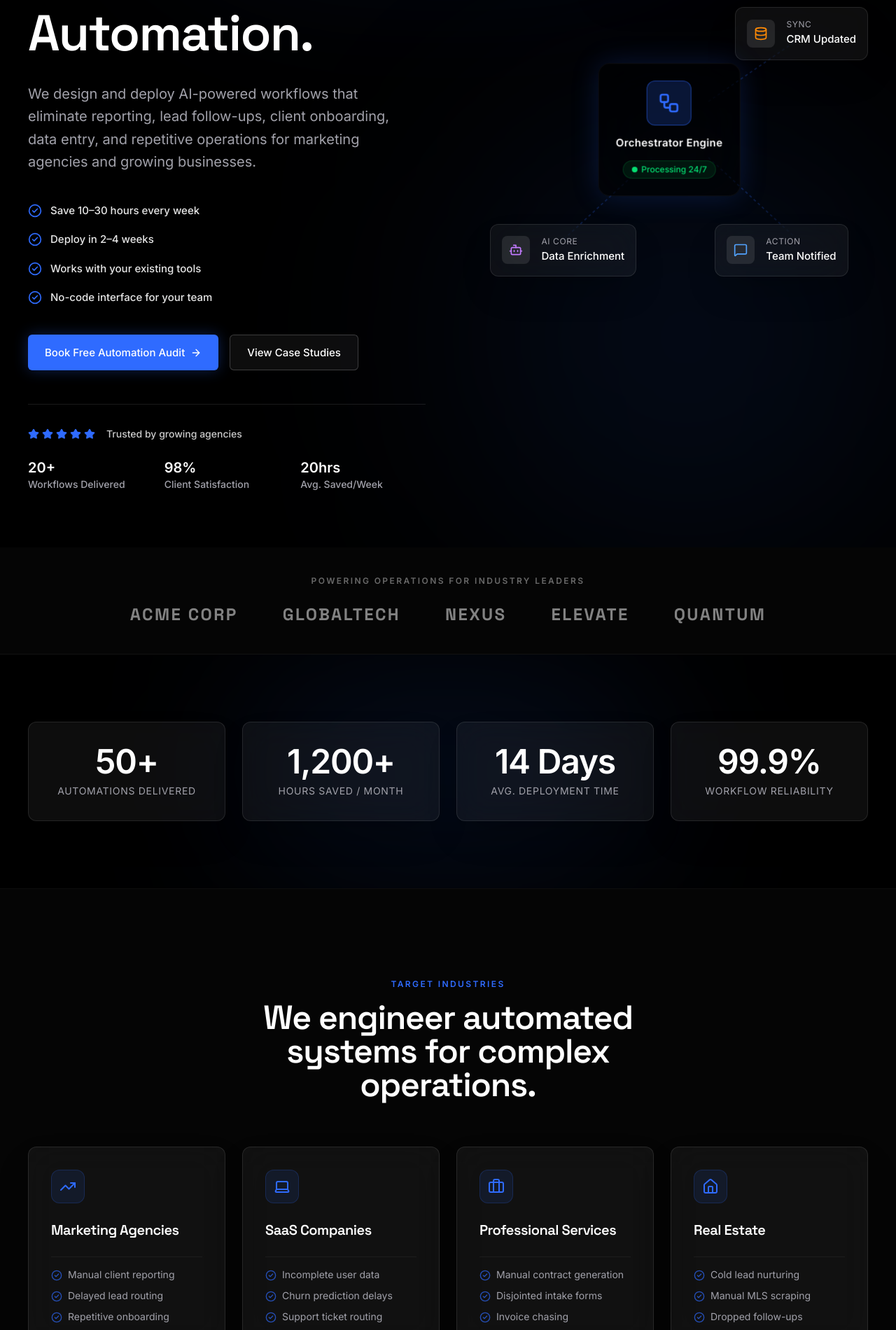
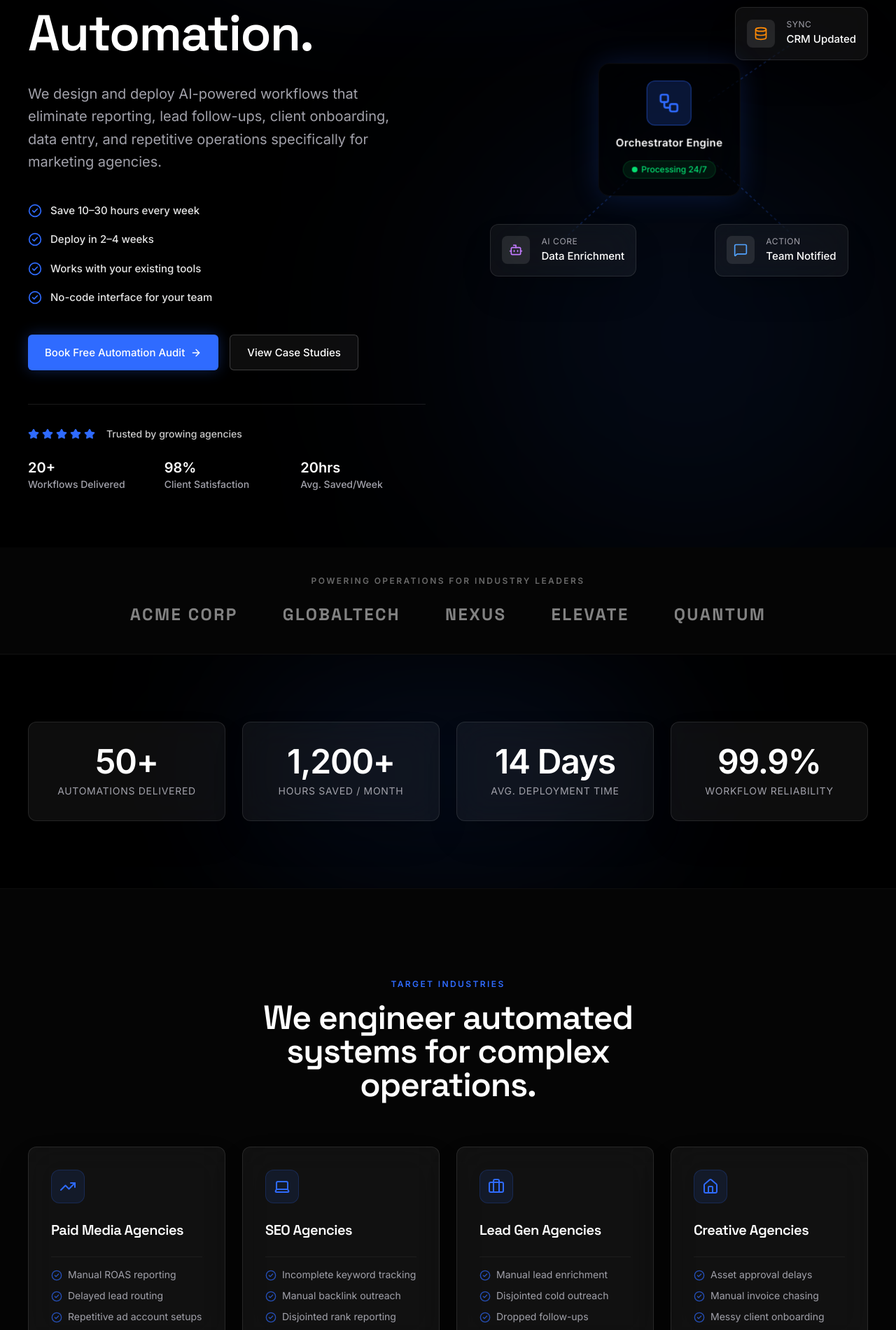
Before and after one commit to tanishksuede/flowmatic, a Next.js app: page / in a window 1280 px wide. Shown: the part 460-2360 px from the top of the page at 70% size. Built offline with nearby package versions, Linux system fonts and the light colour scheme.

Commit message:
Re-niche entire website to exclusively target Marketing Agencies

```diff
--- a/src/app/page.tsx
+++ b/src/app/page.tsx
@@ -76,7 +76,7 @@ export default function Home() {
               </h1>
 
               <p className="text-lg md:text-xl text-body max-w-[560px] mb-10 leading-relaxed">
-                We design and deploy AI-powered workflows that eliminate reporting, lead follow-ups, client onboarding, data entry, and repetitive operations for marketing agencies and growing businesses.
+                We design and deploy AI-powered workflows that eliminate reporting, lead follow-ups, client onboarding, data entry, and repetitive operations specifically for marketing agencies.
               </p>
 
               <div className="flex flex-col gap-4 mb-10">
@@ -266,28 +266,28 @@ export default function Home() {
               {[
                 {
                   icon: TrendingUp,
-                  title: "Marketing Agencies",
-                  problems: ["Manual client reporting", "Delayed lead routing", "Repetitive onboarding"]
+                  title: "Paid Media Agencies",
+                  problems: ["Manual ROAS reporting", "Delayed lead routing", "Repetitive ad account setups"]
                 },
                 {
                   icon: Laptop,
-                  title: "SaaS Companies",
-                  problems: ["Incomplete user data", "Churn prediction delays", "Support ticket routing"]
+                  title: "SEO Agencies",
+                  problems: ["Incomplete keyword tracking", "Manual backlink outreach", "Disjointed rank reporting"]
                 },
                 {
                   icon: Briefcase,
-                  title: "Professional Services",
-                  problems: ["Manual contract generation", "Disjointed intake forms", "Invoice chasing"]
+                  title: "Lead Gen Agencies",
+                  problems: ["Manual lead enrichment", "Disjointed cold outreach", "Dropped follow-ups"]
                 },
                 {
                   icon: HomeIcon,
-                  title: "Real Estate",
-                  problems: ["Cold lead nurturing", "Manual MLS scraping", "Dropped follow-ups"]
+                  title: "Creative Agencies",
+                  problems: ["Asset approval delays", "Manual invoice chasing", "Messy client onboarding"]
                 }
               ].map((industry, i) => (
                 <div key={i} className="glass-card p-8 flex flex-col gap-6 reveal-item hover:-translate-y-2 transition-transform duration-300">
                   <div className="w-12 h-12 bg-accent/10 rounded-xl flex items-center justify-center border border-accent/20">
-                    <industry.icon className="w-6 h-6 text-accent" />
+                     <industry.icon className="w-6 h-6 text-accent" />
                   </div>
                   <h3 className="text-xl text-white font-semibold">{industry.title}</h3>
                   <div className="flex flex-col gap-3 border-t border-white/5 pt-4">
--- a/src/app/work/page.tsx
+++ b/src/app/work/page.tsx
@@ -40,7 +40,8 @@ export default function Work() {
 
         const getScrollAmount = () => {
           const scrollWidth = wrapper.scrollWidth;
-          return -(scrollWidth - window.innerWidth + 100);
+          // Add enough padding so the last card completely clears the right edge of the screen
+          return -(scrollWidth - window.innerWidth + 400);
         };
 
         const tween = gsap.to(wrapper, {
@@ -85,9 +86,9 @@ export default function Work() {
             <div className="grid grid-cols-1 lg:grid-cols-2 gap-8">
               {[
                 {
-                  industry: "B2B SaaS",
-                  problem: "Sales reps spent 15 hours/week manually enriching leads, resulting in delayed follow-ups and lost deals.",
-                  solution: "Deployed an n8n webhook that catches new signups, triggers OpenAI to summarize the prospect's company website, and pushes structured data to HubSpot & Slack instantly.",
+                  industry: "Lead Gen Agency",
+                  problem: "Account executives spent 15 hours/week manually enriching prospect lists, resulting in delayed follow-ups and lost deals.",
+                  solution: "Deployed an n8n webhook that catches new Apollo prospects, triggers OpenAI to summarize the prospect's recent company news, and pushes personalized icebreakers to HubSpot & Slack instantly.",
                   outcome: "35% Increase in Meeting Bookings",
                   time: "15 Hours Saved / Week",
                   tools: ["n8n", "OpenAI", "HubSpot", "Slack"]
@@ -167,7 +168,7 @@ export default function Work() {
                   <div className="w-12 h-12 bg-purple-500/20 rounded-full flex items-center justify-center border border-purple-500/50 text-purple-400 font-bold">SC</div>
                   <div className="flex flex-col">
                     <span className="text-white font-semibold">Sarah Chen</span>
-                    <span className="text-body text-sm">VP Operations, Nexus SaaS</span>
+                    <span className="text-body text-sm">VP Operations, Nexus Growth Agency</span>
                   </div>
                 </div>
               </div>
--- a/src/components/Navbar.tsx
+++ b/src/components/Navbar.tsx
@@ -44,9 +44,6 @@ export default function Navbar() {
           <Link href="/work" className="text-[13px] font-bold text-text-base uppercase tracking-widest hover:text-accent transition-colors interactive">
             Work
           </Link>
-          <Link href="/about" className="text-[13px] font-bold text-text-base uppercase tracking-widest hover:text-accent transition-colors interactive">
-            About
-          </Link>
           <button
             onClick={() => window.location.href = "mailto:hello@flowmatic.io"}
             className="text-[13px] font-bold text-text-base uppercase tracking-widest hover:text-accent transition-colors interactive"
--- a/src/data/caseStudies.ts
+++ b/src/data/caseStudies.ts
@@ -6,15 +6,15 @@ export const CASE_STUDIES = [
     architecture: "We connected their advertising platforms directly to a central dashboard. Every Monday, the system automatically pulls the latest campaign data, uses AI to write a clear, easy-to-read summary of the results, and sends beautifully formatted update emails to all their clients.\n\nKey Features:\n• Automated Data Collection\n• AI Performance Summaries\n• Zero-Touch Email Delivery"
   },
   {
-    ind: "B2B SaaS (UK)",
+    ind: "B2B Lead Gen Agency (UK)",
     res: "45% higher reply rate",
     title: "Hyper-personalized cold outreach sequence using intent-based scraping.",
-    architecture: "We built a system that actively monitors LinkedIn and Twitter for people asking for software recommendations. When it finds a strong lead, AI reads their recent posts to write a highly personalized opening message. The lead is then automatically added to an email outreach campaign.\n\nKey Features:\n• Intent-Based Lead Finding\n• AI Personalized Messaging\n• Hands-Free Outreach"
+    architecture: "We built a system that actively monitors LinkedIn and Twitter for target ICPs asking for agency recommendations. When it finds a strong lead, AI reads their recent posts to write a highly personalized opening message. The lead is then automatically added to the agency's email outreach campaign.\n\nKey Features:\n• Intent-Based Lead Finding\n• AI Personalized Messaging\n• Hands-Free Outreach"
   },
   {
-    ind: "D2C E-commerce (AU)",
+    ind: "SEO & Content Agency (AU)",
     res: "Zero manual data entry",
-    title: "Unified CRM pipeline automation executing flawlessly in the background.",
-    architecture: "We linked their Shopify store directly to their CRM. When someone abandons a high-value cart, the system checks if they are a repeat VIP customer. If they are, it instantly messages a sales rep to call them. If they are a standard customer, it automatically sends them a sequence of recovery text messages.\n\nKey Features:\n• Smart Customer Routing\n• VIP Sales Alerts\n• Automated SMS Recovery"
+    title: "Unified client onboarding and technical SEO audit automation.",
+    architecture: "We linked their Typeform intake directly to their CRM. When a new client signs up, the system instantly triggers an automated technical SEO audit via API, drafts a beautiful Google Docs strategy brief using AI, and messages the account manager to review it.\n\nKey Features:\n• Smart Client Routing\n• Automated SEO Auditing\n• AI Strategy Generation"
   }
 ];
```
